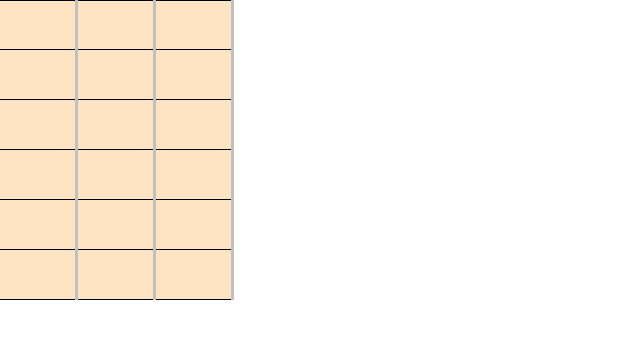
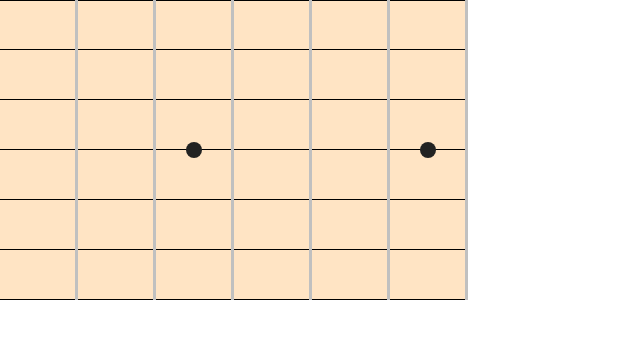
Before and after one commit to DmitryPacificAtion/scales-learning-help-tool, a React app: page / in a window 1280 px wide. Shown: the top 338 px of the page, without its empty margins (0-640 px from the left). Built offline with nearby package versions, Linux system fonts and the light colour scheme.

Commit message:
Add incrustation

```diff
--- a/src/components/Fingerboard/index.tsx
+++ b/src/components/Fingerboard/index.tsx
@@ -7,6 +7,9 @@ const Fingerboard = () => (
         <Flat />
         <Flat />
         <Flat />
+        <Flat />
+        <Flat />
+        <Flat />
     </div>
 );
 
--- a/src/components/Flat/styles.scss
+++ b/src/components/Flat/styles.scss
@@ -2,3 +2,17 @@
     border-right: 3px solid silver;
     box-sizing: border-box;
 }
+.flat:nth-child(3n) {
+    position: relative;
+    &:after {
+        content: '';
+        position: absolute;
+        display: block;
+        background-color: #222222;
+        border-radius: 50%;
+        width: 16px;
+        height: 16px;
+        top: calc(50% - 8px);
+        left: calc(50% - 8px);
+    }
+}
```
Also changed, not shown: 1 other file (tests, documents, lock files or other folders).
